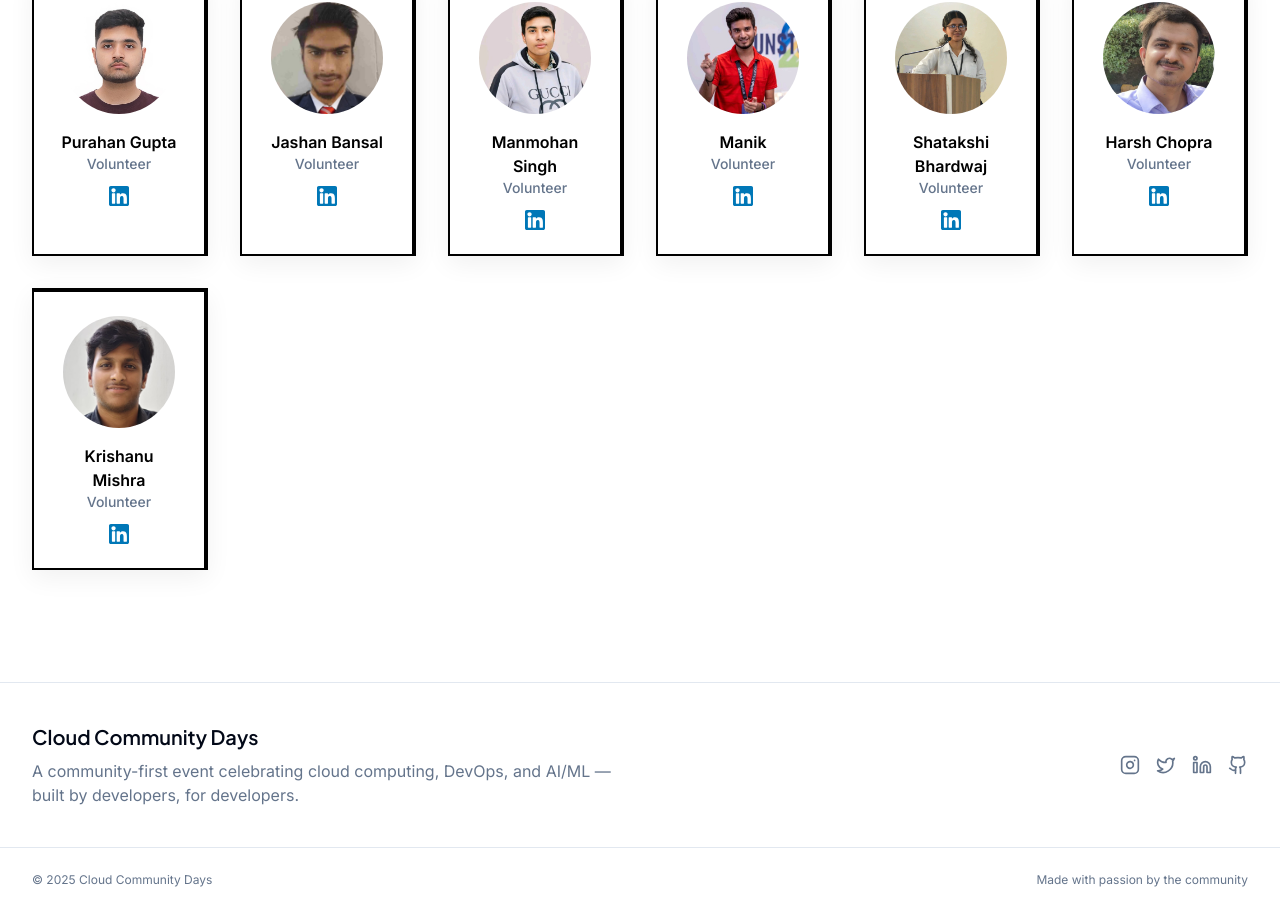
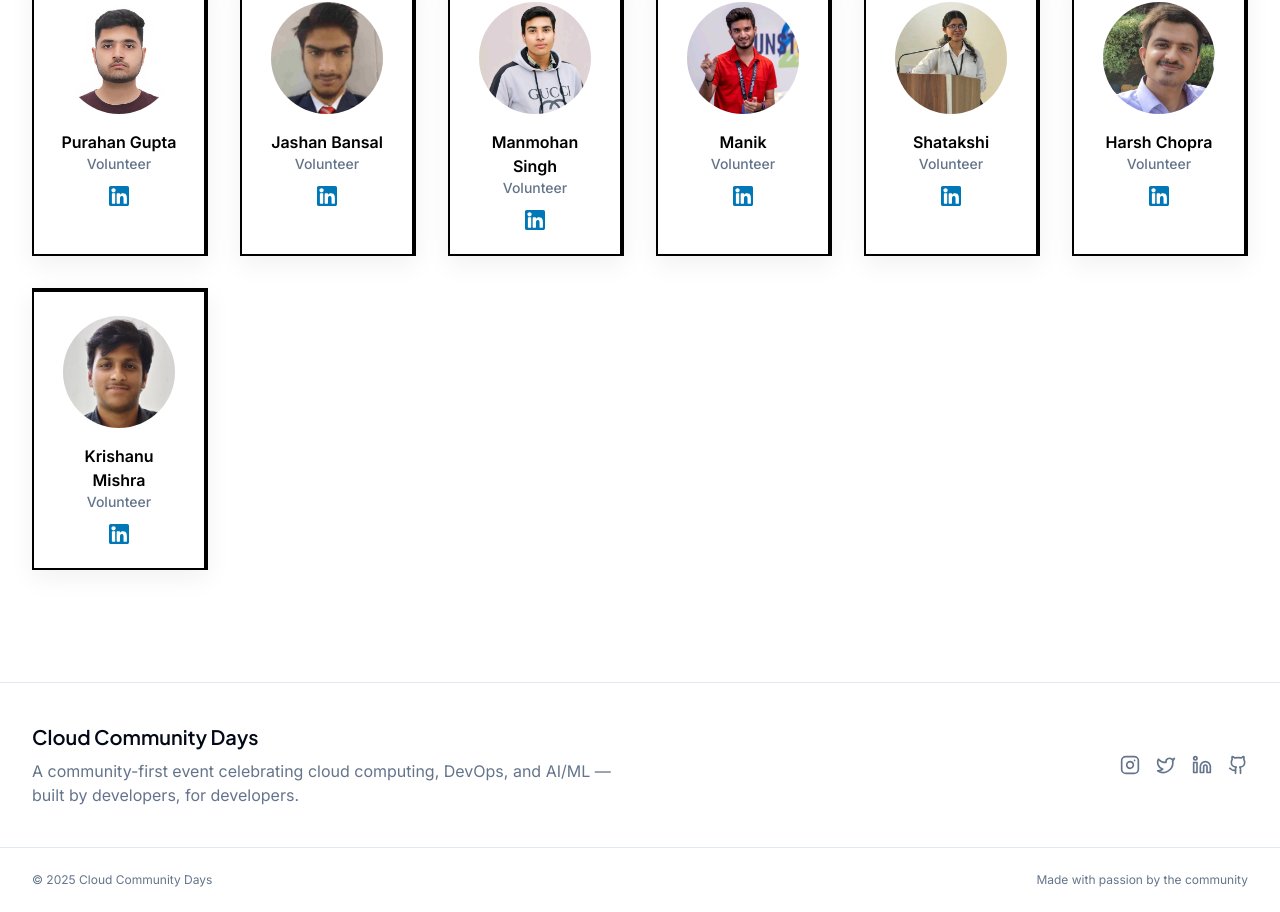
Before and after one commit to GDG-cloud-chandigarh/cloud-community-nexus, a React (Vite) app: page /team in a window 1280 px wide. Shown: the part 871-1783 px from the top of the page. Built offline with nearby package versions, Linux system fonts and the light colour scheme.

Commit message:
Update Team.tsx

```diff
--- a/src/pages/Team.tsx
+++ b/src/pages/Team.tsx
@@ -44,7 +44,7 @@ const volunteers = [
     linkedin: "https://www.linkedin.com/in/mrmanik/",
   },
   {
-    name: "Shatakshi Bhardwaj",
+    name: "Shatakshi",
     role: "Volunteer",
     photo: "/pfp/shatakshi.jpeg",
     linkedin: "https://www.linkedin.com/in/shatakshi-bhardwaj-445295281/",
```
